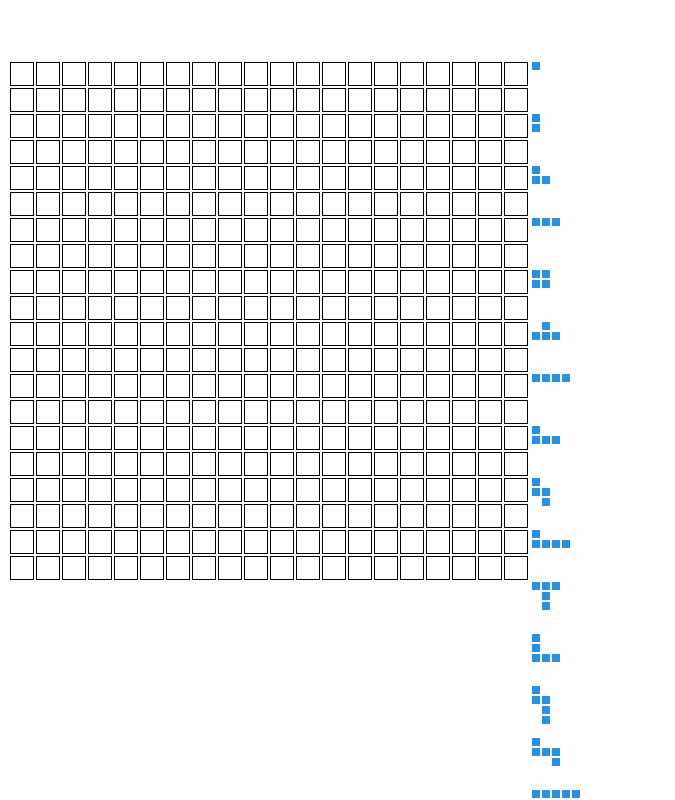
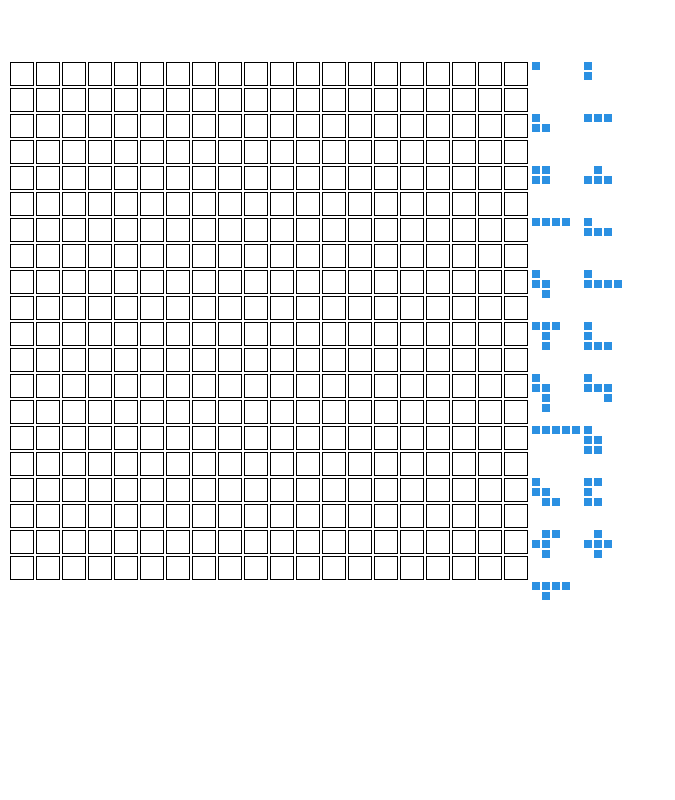
Before and after one commit to yasu828/Blokus3, a Vue app: page / in a window 1280 px wide. Shown: the top 800 px of the page, without its empty margins (0-675 px from the left). Built offline with nearby package versions, Linux system fonts and the light colour scheme.

Commit message:
wまでブロック完成

```diff
--- a/src/App.vue
+++ b/src/App.vue
@@ -20,8 +20,8 @@
       </tr>
     </table>
     </div>
-  <div>
 
+  <div class="haveBlock">
     <draggable
       tag="div"
       v-for="(block, bi) in blocks"
@@ -365,21 +365,37 @@ export default {
         case "p14":
           this.dragName = this.dragItem;
           this.mainBoard[cell.y][cell.x].code = 1
+          this.mainBoard[cell.y = cell.y + 1][cell.x].code = 1
+          this.mainBoard[cell.y][cell.x = cell.x + 1].code = 1
+          this.mainBoard[cell.y][cell.x = cell.x + 1].code = 1
+          this.mainBoard[cell.y = cell.y + 1][cell.x].code = 1
           this.dragItem = "";
         break;
         case "p15":
           this.dragName = this.dragItem;
           this.mainBoard[cell.y][cell.x].code = 1
+          this.mainBoard[cell.y][cell.x = cell.x + 1].code = 1
+          this.mainBoard[cell.y][cell.x = cell.x + 1].code = 1
+          this.mainBoard[cell.y][cell.x = cell.x + 1].code = 1
+          this.mainBoard[cell.y][cell.x = cell.x + 1].code = 1
           this.dragItem = "";
         break;
         case "p16":
           this.dragName = this.dragItem;
           this.mainBoard[cell.y][cell.x].code = 1
+          this.mainBoard[cell.y = cell.y + 1][cell.x].code = 1
+          this.mainBoard[cell.y = cell.y + 1][cell.x].code = 1
+          this.mainBoard[cell.y][cell.x = cell.x + 1].code = 1
+          this.mainBoard[cell.y = cell.y - 1][cell.x].code = 1
           this.dragItem = "";
         break;
         case "p17":
           this.dragName = this.dragItem;
           this.mainBoard[cell.y][cell.x].code = 1
+          this.mainBoard[cell.y = cell.y + 1][cell.x].code = 1
+          this.mainBoard[cell.y][cell.x = cell.x + 1].code = 1
+          this.mainBoard[cell.y = cell.y + 1][cell.x].code = 1
+          this.mainBoard[cell.y][cell.x = cell.x + 1].code = 1
           this.dragItem = "";
         break;
         case "p18":
@@ -417,6 +433,7 @@ export default {
   color: #2c3e50;
   margin-top: 60px;
   display: flex;
+  height: 600px;
 }
 
 .MainTableCell{
@@ -436,4 +453,10 @@ export default {
 .is-1{
     background-color: rgb(43, 144, 226);
 }
+.haveBlock{
+  height: 500px;
+  width: 150px;
+  display: flex;
+  flex-wrap: wrap;
+}
 </style>
```
